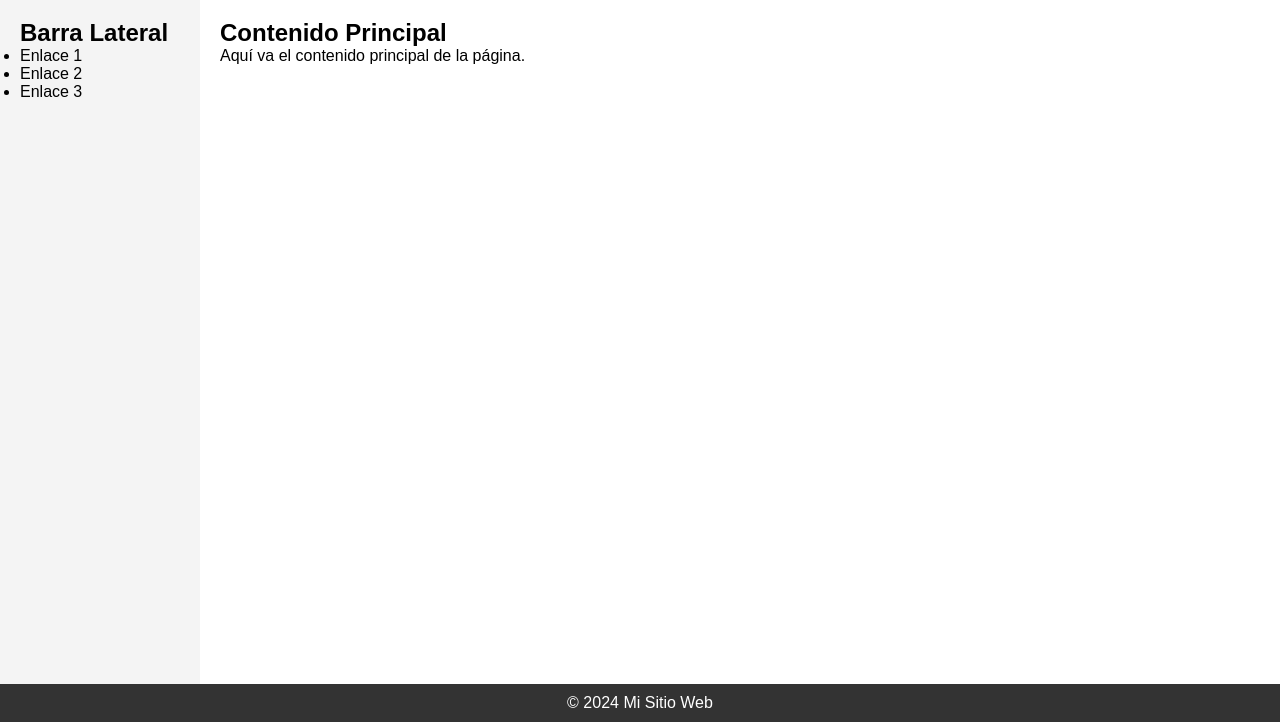
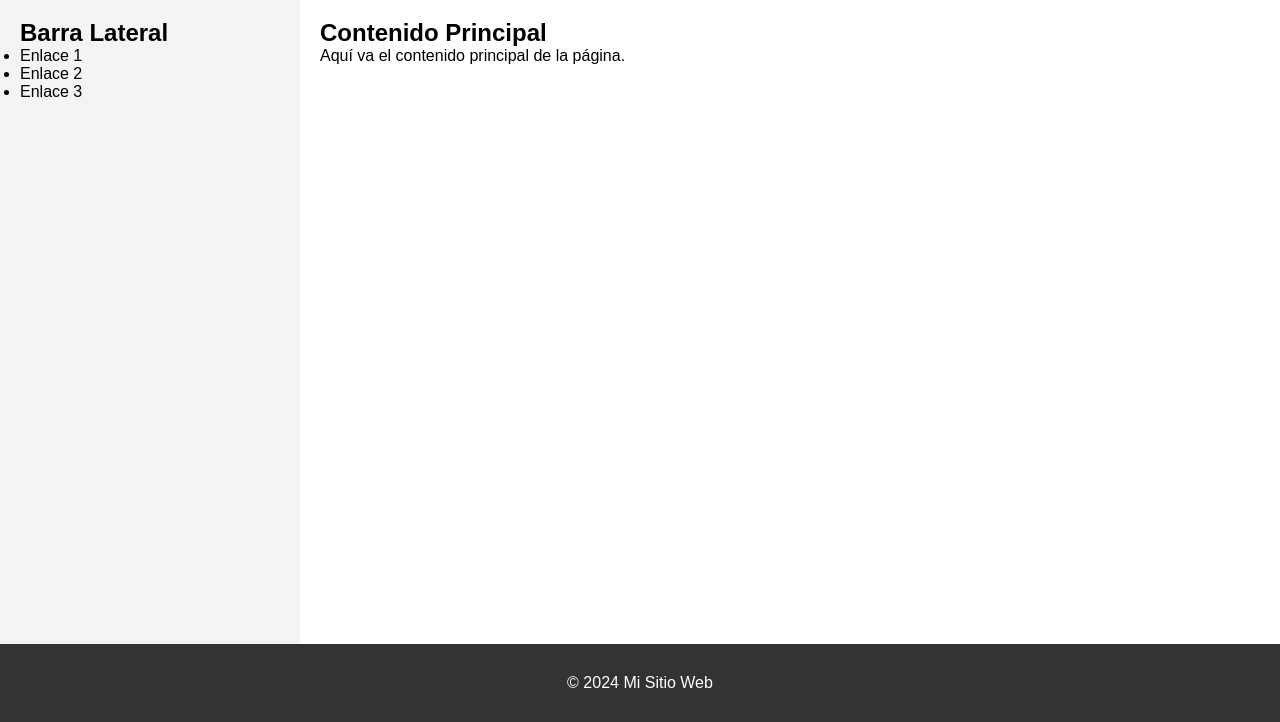
Before and after one commit to yinsaire/layout-flexbox, a plain HTML site: page index.html in a window 1280 px wide. Shown: the part 78-800 px from the top of the page. Drawn offline with Linux system fonts and the light colour scheme.

Commit message:
Update CSS

```diff
--- a/style.css
+++ b/style.css
@@ -26,7 +26,7 @@ header {
 .sidebar {
     background-color: #f4f4f4;
     padding: 20px;
-    width: 200px; /* Ancho fijo para la barra lateral */
+    width: 300px; /* Ancho fijo para la barra lateral */
 }
 
 .content {
@@ -38,5 +38,5 @@ footer {
     background-color: #333;
     color: white;
     text-align: center;
-    padding: 10px;
+    padding: 30px;
 }
```
